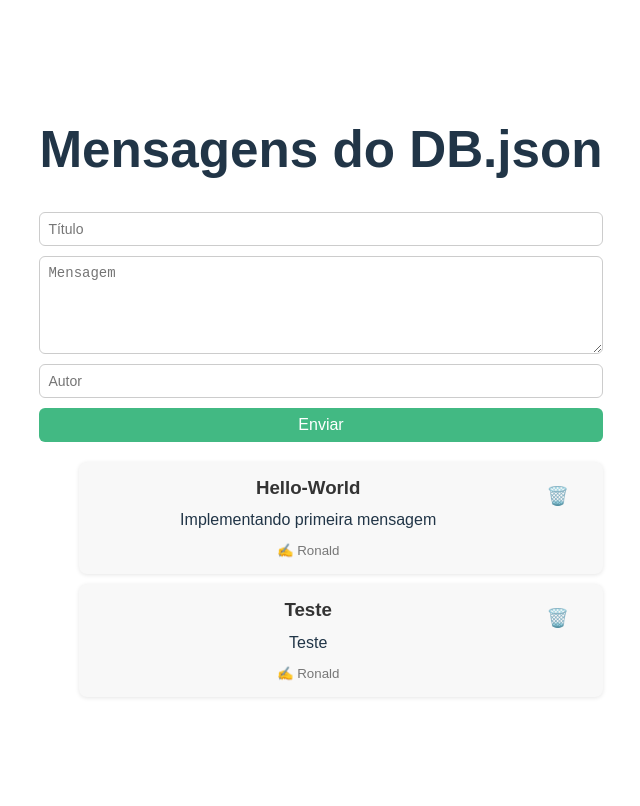
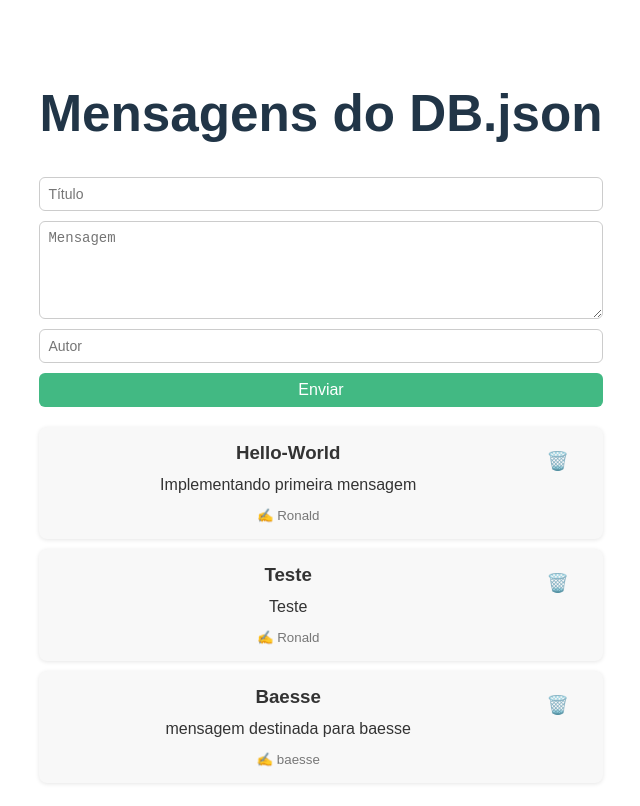
Before and after one commit to lysabacate/projeto-frontend, a Vue app: page / in a window 1280 px wide. Shown: the top 806 px of the page, without its empty margins (319-959 px from the left). Built offline with nearby package versions, Linux system fonts and the light colour scheme; data requests are answered from the project's data file.

Commit message:
Funcionou!!!

```diff
--- a/src/App.vue
+++ b/src/App.vue
@@ -4,14 +4,12 @@
 
     <mensagem-form @enviarMensagem="adicionarMensagem" />
 
-    <ul>
     <mensagem-card
       v-for="m in mensagens"
       :key="m.id"
       :mensagem="m"
       @excluir="removerMensagem(m.id)"
     />
-    </ul>
   </div>
 </template>
 
--- a/src/backend/db.json
+++ b/src/backend/db.json
@@ -11,6 +11,12 @@
       "titulo": "Teste",
       "texto": "Teste",
       "autor": "Ronald"
+    },
+    {
+      "id": "7b21",
+      "titulo": "Baesse",
+      "texto": "mensagem destinada para baesse",
+      "autor": "baesse"
     }
   ]
 }
--- a/src/components/MensagemCard.vue
+++ b/src/components/MensagemCard.vue
@@ -39,6 +39,7 @@ h3 {
 }
 p {
   margin: 0 0 6px;
+  color: #333;
 }
 small {
   color: #777;
```
Also changed, not shown: 1 other file (tests, documents, lock files or other folders). Lines whose indentation alone changed are shown as unchanged.
